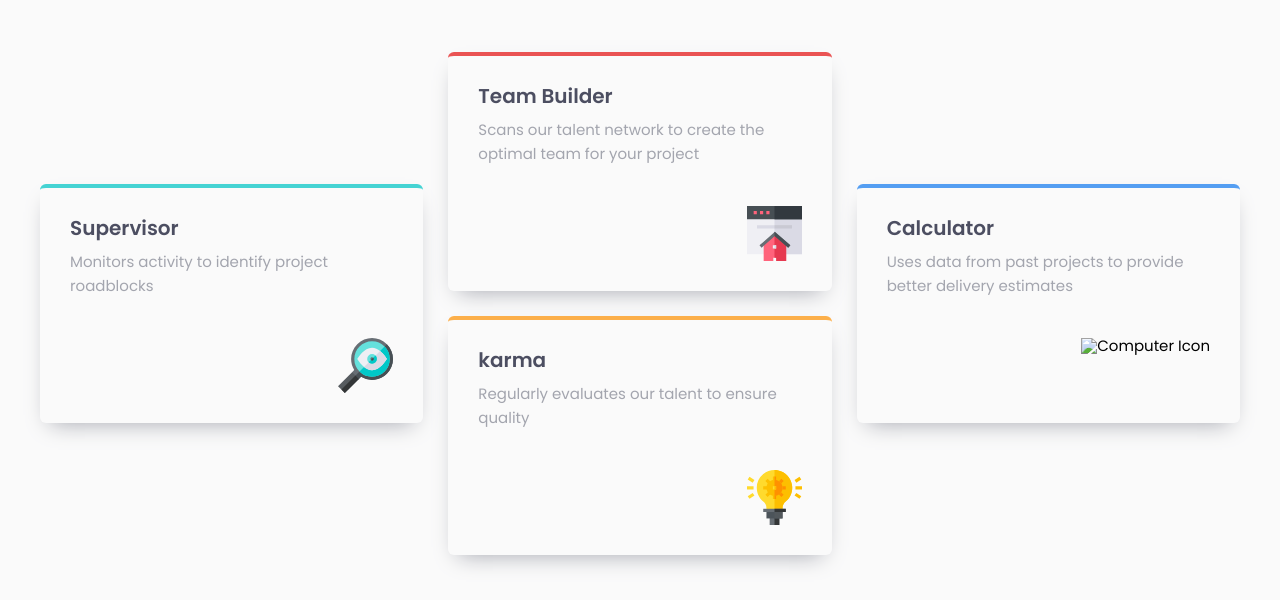
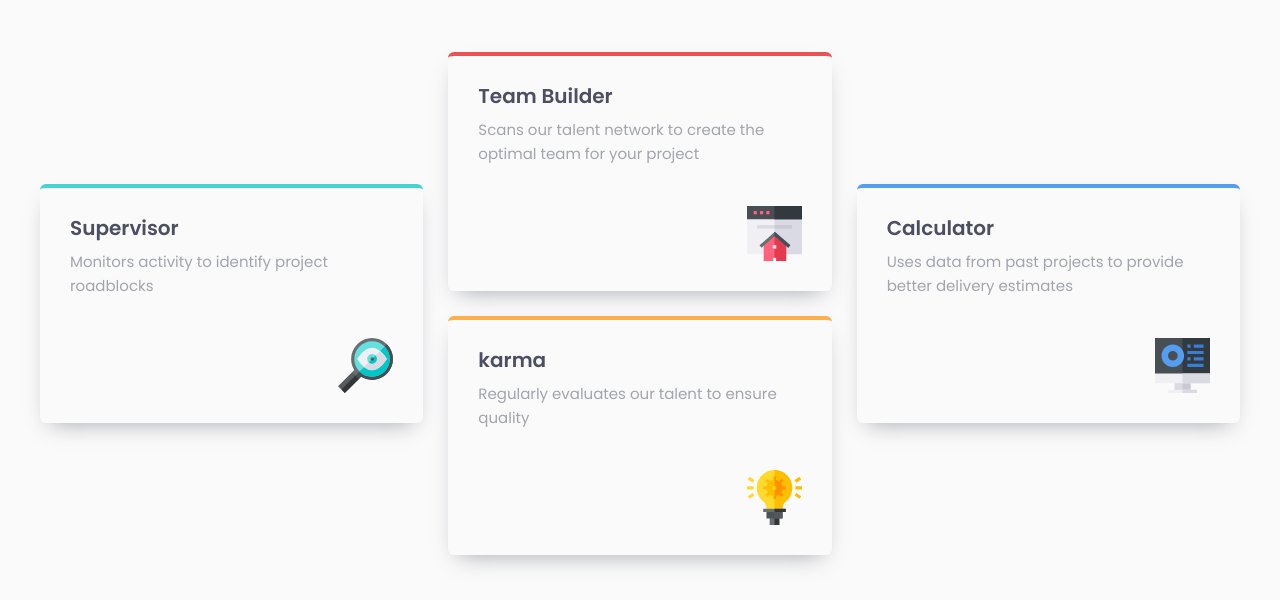
Before and after one commit to AlexanderC04/four-card-feature-section, a plain HTML site: page index.html in a window 1280 px wide. Shown: the part 200-800 px from the top of the page. Drawn offline with Linux system fonts and the light colour scheme; the site is published under a folder, as on GitHub Pages, so addresses that start at the root find nothing.

Commit message:
Update index.html

```diff
--- a/index.html
+++ b/index.html
@@ -59,7 +59,7 @@
           Uses data from past projects to provide better delivery estimates
         </p>
         <div class="card__img-container">
-          <img src="/images/icon-calculator.svg" class="card__img-calculator" alt="Computer Icon"/>
+          <img src="images/icon-calculator.svg" class="card__img-calculator" alt="Computer Icon"/>
         </div>
       </div>
 
```
